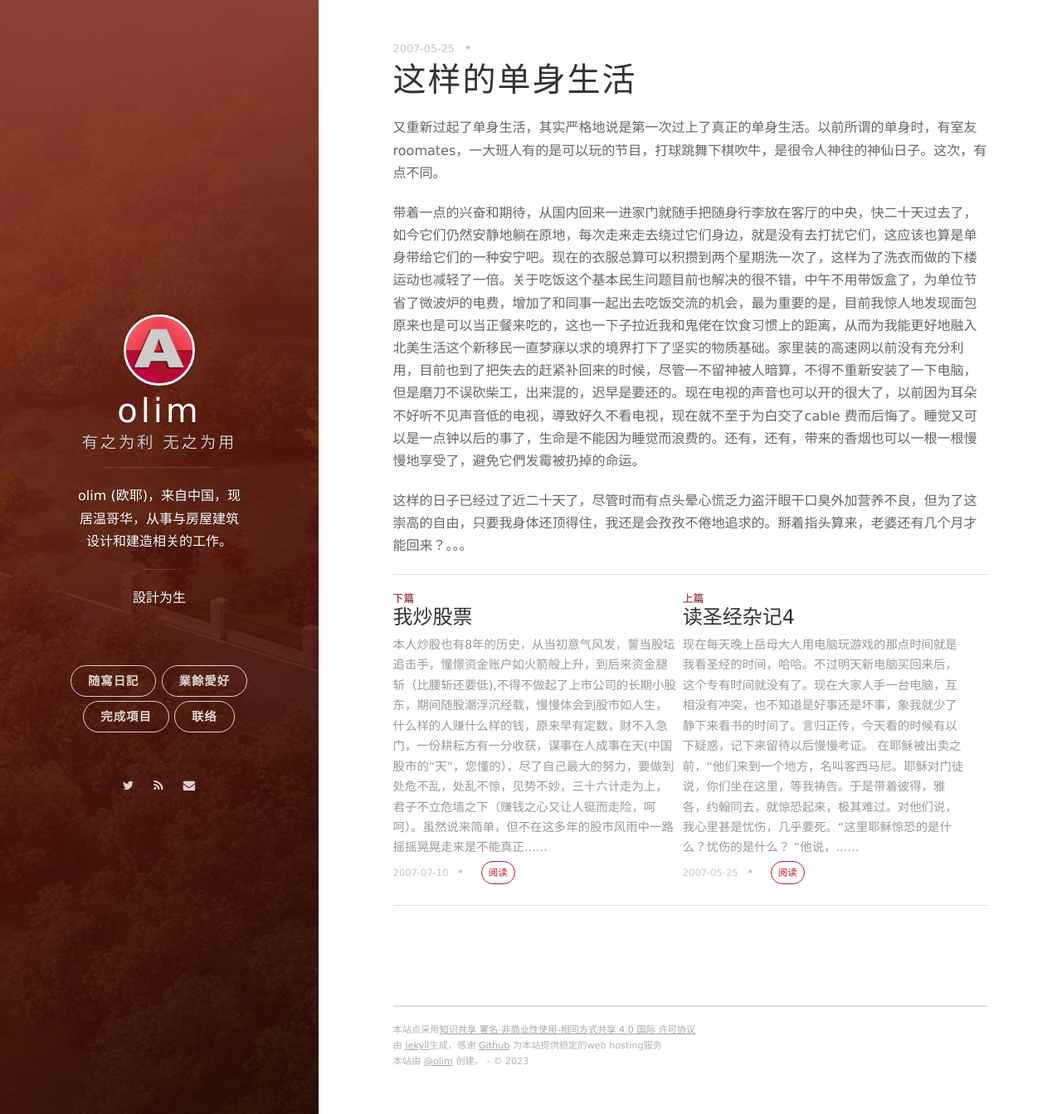
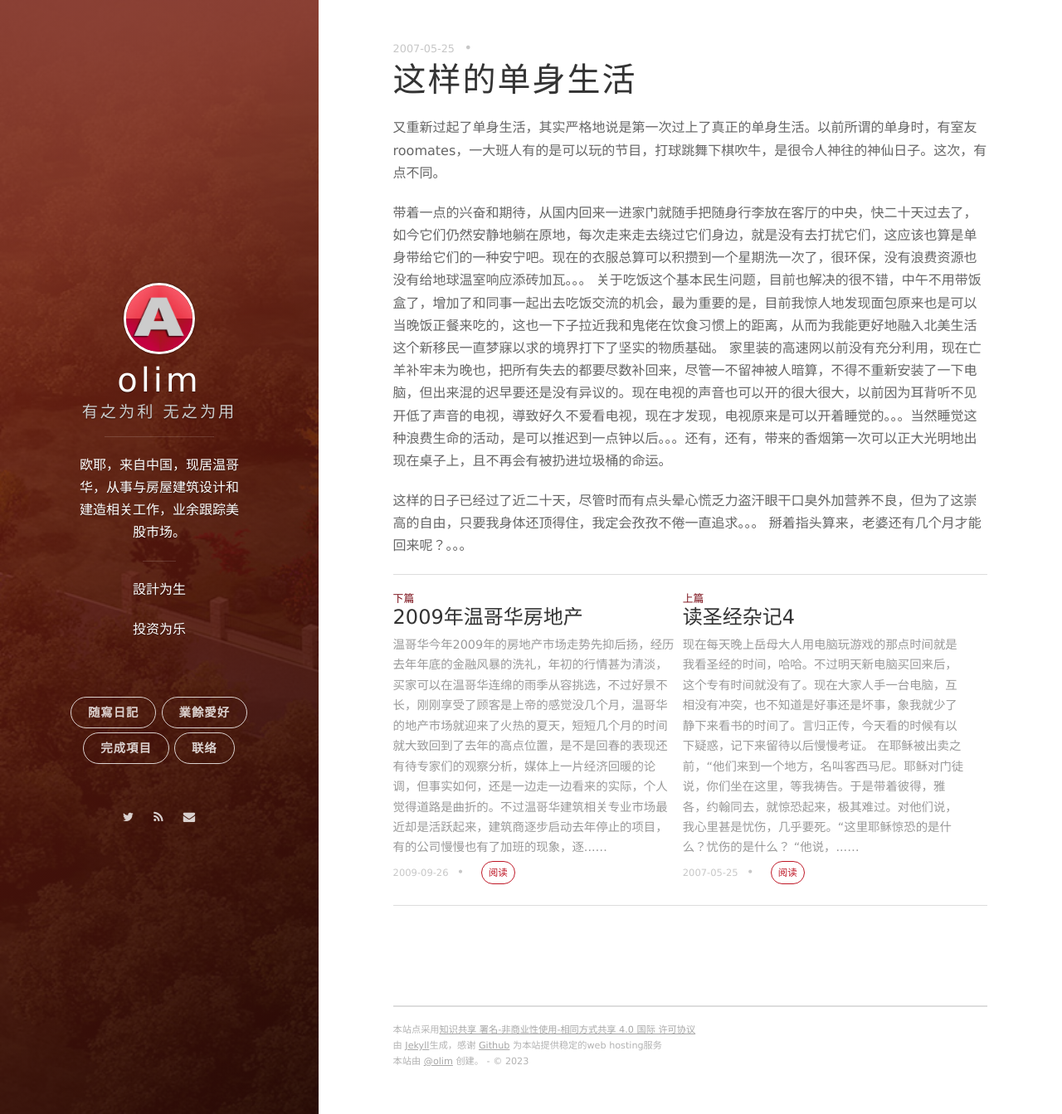
Before and after one commit to olimwei/olimwei.github.io, a Jekyll site: the page built from _posts/2007-05-25-such a bachelor life.md, in a window 1280 px wide and 1343 px high. Shown: the whole window at 83% size. Built offline with Jekyll 4.4.1, drawn with Linux system fonts in a browser that asks for light colours; nearby versions of some CDN libraries; comment, search, counter and statistics services are not loaded.

Commit message:
202年boxing day
小更新

```diff
--- a/_config.yml
+++ b/_config.yml
@@ -1,8 +1,8 @@
 # Basic
 title: olim
 subtitle: 有之为利 无之为用
-welcome_message: <p><a href="http://cn.archiz.com" target="_blank">設計为生</a></p>
-description: olim (欧耶)，来自中国，现居温哥华，从事与房屋建筑设计和建造相关的工作。
+welcome_message: <p><a href="http://cn.archiz.com" target="_blank">設計为生</a></p><p><a href="http://stock.olim.ca" target="_blank">投资为乐</a></p>
+description: 欧耶，来自中国，现居温哥华，从事与房屋建筑设计和建造相关工作，业余跟踪美股市场。
 creator: <a href="http://olim.ca">@olim</a>
 
 url: "http://olim.ca"
@@ -18,13 +18,13 @@ cover_color: red
 # The blog button should not be removed.
 blog_button:
     title: 随寫日記
-    description: olim (欧耶)平时写的一些东西
+    description: 欧耶(olim)平时写的一些东西
 
 # Navigation buttons in the front page.
 nav:
-    - {title: 業餘愛好, description: olim(欧耶)平常的娛樂, url: 'http://olim.in'}
-    - {title: 完成項目, description: olim(欧耶)做过的一些工程, url: 'http://project.olim.ca'}
-    - {title: 联络, description: olim(欧耶)的一些联系方式, url: '/contact/'}
+    - {title: 業餘愛好, description: 欧耶(olim)平常的娛樂, url: 'http://olim.in'}
+    - {title: 完成項目, description: 欧耶(olim)做过的一些工程, url: 'http://project.olim.ca'}
+    - {title: 联络, description:  欧耶(olim)的一些联系方式, url: '/contact/'}
     # - {title: Another Button, description: A button, url: 'http://example.com'}
 
 # Pagination
--- a/_posts/2007-05-25-such a bachelor life.md
+++ b/_posts/2007-05-25-such a bachelor life.md
@@ -4,6 +4,9 @@ title: 这样的单身生活
 ---
 又重新过起了单身生活，其实严格地说是第一次过上了真正的单身生活。以前所谓的单身时，有室友roomates，一大班人有的是可以玩的节目，打球跳舞下棋吹牛，是很令人神往的神仙日子。这次，有点不同。
 
-带着一点的兴奋和期待，从国内回来一进家门就随手把随身行李放在客厅的中央，快二十天过去了，如今它们仍然安静地躺在原地，每次走来走去绕过它们身边，就是没有去打扰它们，这应该也算是单身带给它们的一种安宁吧。现在的衣服总算可以积攒到两个星期洗一次了，这样为了洗衣而做的下楼运动也减轻了一倍。关于吃饭这个基本民生问题目前也解决的很不错，中午不用带饭盒了，为单位节省了微波炉的电费，增加了和同事一起出去吃饭交流的机会，最为重要的是，目前我惊人地发现面包原来也是可以当正餐来吃的，这也一下子拉近我和鬼佬在饮食习惯上的距离，从而为我能更好地融入北美生活这个新移民一直梦寐以求的境界打下了坚实的物质基础。家里装的高速网以前没有充分利用，目前也到了把失去的赶紧补回来的时候，尽管一不留神被人暗算，不得不重新安装了一下电脑，但是磨刀不误砍柴工，出来混的，迟早是要还的。现在电视的声音也可以开的很大了，以前因为耳朵不好听不见声音低的电视，導致好久不看电视，现在就不至于为白交了cable 费而后悔了。睡觉又可以是一点钟以后的事了，生命是不能因为睡觉而浪费的。还有，还有，带来的香烟也可以一根一根慢慢地享受了，避免它們发霉被扔掉的命运。
+带着一点的兴奋和期待，从国内回来一进家门就随手把随身行李放在客厅的中央，快二十天过去了，如今它们仍然安静地躺在原地，每次走来走去绕过它们身边，就是没有去打扰它们，这应该也算是单身带给它们的一种安宁吧。现在的衣服总算可以积攒到一个星期洗一次了，很环保，没有浪费资源也没有给地球温室响应添砖加瓦。。。
+关于吃饭这个基本民生问题，目前也解决的很不错，中午不用带饭盒了，增加了和同事一起出去吃饭交流的机会，最为重要的是，目前我惊人地发现面包原来也是可以当晚饭正餐来吃的，这也一下子拉近我和鬼佬在饮食习惯上的距离，从而为我能更好地融入北美生活这个新移民一直梦寐以求的境界打下了坚实的物质基础。
+家里装的高速网以前没有充分利用，现在亡羊补牢未为晚也，把所有失去的都要尽数补回来，尽管一不留神被人暗算，不得不重新安装了一下电脑，但出来混的迟早要还是没有异议的。现在电视的声音也可以开的很大很大，以前因为耳背听不见开低了声音的电视，導致好久不爱看电视，现在才发现，电视原来是可以开着睡觉的。。。当然睡觉这种浪费生命的活动，是可以推迟到一点钟以后。。。还有，还有，带来的香烟第一次可以正大光明地出现在桌子上，且不再会有被扔进垃圾桶的命运。
 
-这样的日子已经过了近二十天了，尽管时而有点头晕心慌乏力盗汗眼干口臭外加营养不良，但为了这崇高的自由，只要我身体还顶得住，我还是会孜孜不倦地追求的。掰着指头算来，老婆还有几个月才能回来？。。。
+这样的日子已经过了近二十天，尽管时而有点头晕心慌乏力盗汗眼干口臭外加营养不良，但为了这崇高的自由，只要我身体还顶得住，我定会孜孜不倦一直追求。。。
+掰着指头算来，老婆还有几个月才能回来呢？。。。
--- a/_posts/2007-07-10-stock trading.md
+++ /dev/null
@@ -1,9 +0,0 @@
----
-layout: post
-title: 我炒股票
----
-本人炒股也有8年的历史，从当初意气风发，誓当股坛追击手，憧憬资金账户如火箭般上升，到后来资金腿斩（比腰斩还要低),不得不做起了上市公司的长期小股东，期间随股潮浮沉经载，慢慢体会到股市如人生，什么样的人赚什么样的钱，原来早有定数，财不入急门，一份耕耘方有一分收获，谋事在人成事在天(中国股市的“天”，您懂的），尽了自己最大的努力，要做到处危不乱，处乱不惊，见势不妙，三十六计走为上，君子不立危墙之下（赚钱之心又让人铤而走险，呵呵）。虽然说来简单，但不在这多年的股市风雨中一路摇摇晃晃走来是不能真正切切地体会到其中的意味。
-
-有过5元涨到19元懵然追入到30元以上抛出的初生牛犊不怕虎的威猛，有过当天追涨第二天涨停板卖出的敏捷，有过疯狂借钱的孤注一掷而血本无归，有过因为忘记交易密码而不得不持股几个月反而获得客观收益的可笑经历，有过刚刚卖掉略有盈余的股票后就被庄家大幅拉伸嘲弄，有过上涨时的贪婪和下跌时的恐惧，还有对绵绵无期的跌势的无助，股市如人生，在股市这个人生里面我还只是一个8岁的少年，前面的路很长很长。
-
-路有坎坷，悠然前行。
--- a/contact/index.md
+++ b/contact/index.md
@@ -4,12 +4,12 @@ date: 2016-01-01 01:01:01
 title: contact 联络
 ---
 
-如您有建议或疑问，除了本网站上显示的社交媒体外，可以用以下方式联系我（短信或留言）。
+如您有建议或疑问，除了本网站上显示的社交媒体外，可以尝试用以下方式联系我（短信或留言），不保证会有回复。
 
 ### 电话：
-- 加拿大电话: 1-778-300-9313
+- 加拿大电话: 1-778-300-9313 （不在我联系人名单内电话一律不接，哈哈，先短信吧）
 
-### 微信：
+### 微信：（此微信号已被墙，弃用）
 ![微信QR](/assets/images/wechat.jpg)
 
 ### 留言：
```
Also changed, not shown: _posts/2007-02-27-first internet experience.md (deleted, +0 -52 lines), _posts/2007-05-09-immigration to Canada.md (+2 -2 lines), _posts/2016-02-15-sample-post.markdown (deleted, +0 -25 lines), _posts/2016-10-30-jekyll+github for my site.md (renamed from _posts/2016-10-30-Hello-World-first-post.md, +11 -9 lines), _posts/2016-11-06-some-links.md (deleted, +0 -20 lines), _posts/2016-11-12-saturday-morning.md (+5 -2 lines), 3 other files.
